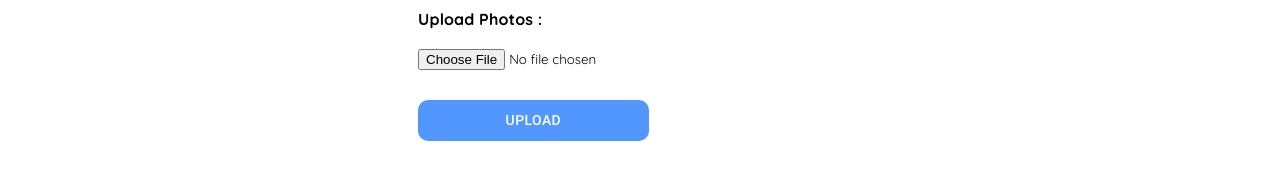
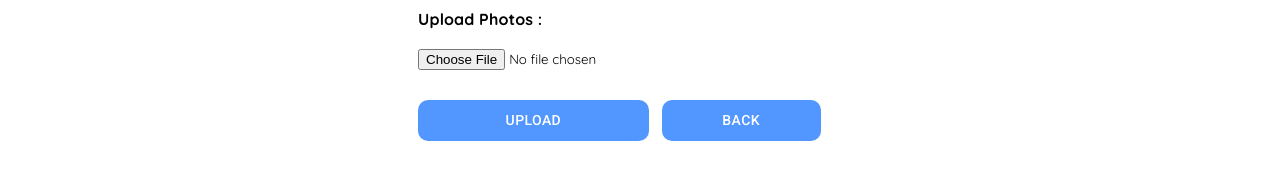
Before and after one commit to matthewchoo/Left-n-Go, a React (Create React App) app in the folder left-n-go/: page /addProduct in a window 1280 px wide. Shown: the part 521-700 px from the top of the page. Built offline with nearby package versions, Linux system fonts and the light colour scheme; no server answers; the database is empty.

Commit message:
Added Routing Link and Back Button
Vendor Add/Update/Delete Product has a button to go back to main page, the buttons on the main page works now

```diff
--- a/left-n-go/src/components/BasketVendor.js
+++ b/left-n-go/src/components/BasketVendor.js
@@ -14,8 +14,14 @@ export default function BasketVendor(props) {
         </div>
 
         <div className="col-2 text-left">
+            <button onClick={() => console.log("Edit Product")} className="edit">
+            <Link to="/updateProduct">x</Link>
+            </button> <strong>Edit Product</strong>
+        </div>
+
+        <div className="col-2 text-left">
             <button onClick={() => console.log("Remove Product")} className="remove">
-            -
+            <Link to="/deleteProduct">-</Link>
             </button> <strong>Remove Product</strong>
         </div>
 
--- a/left-n-go/src/components/ProductVendor.js
+++ b/left-n-go/src/components/ProductVendor.js
@@ -9,16 +9,14 @@ export default function ProductVendor(props) {
 
     return (
         <div>
-            {/* Using database's data */}
-            <img width="100px" height="100px" className="small" src={ product.imageURL } alt={product.name}></img>
+            <img className="small" src={ product.imageURL } alt={product.name}></img>
 
-            {/* Using data from ../data */}
-            {/* <img className="small" src={ product.image } alt={product.name}></img> */}
-            <h3>{ product.name }</h3>
-            <div>${ product.price }</div>
+            <h3>{ product.name } / {product.id}</h3>
+            <div><strong>${ product.price }</strong></div>
+            <div><strong>Description : {product.description}</strong> </div>
 
             <div>
-                <button onClick={ () => console.log("Edit Function")}>Edit</button>
+            <strong>Quantity Left: {product.quantity}</strong>
             </div>
         </div>
     )
--- a/left-n-go/src/index.css
+++ b/left-n-go/src/index.css
@@ -179,6 +179,11 @@ button.add {
   width: 1.5rem;
 }
 
+button.edit {
+  background-color: #b2b748;
+  width: 1.5rem;
+}
+
 button.remove {
   background-color: #f04040;
   width: 1.5rem;
--- a/left-n-go/src/pages/AddProduct.js
+++ b/left-n-go/src/pages/AddProduct.js
@@ -2,6 +2,7 @@ import { InputLabel, Button, TextField, NativeSelect, Grid } from "@mui/material
 import { AttachMoney } from "@mui/icons-material";
 import { useState } from "react";
 
+import { Link } from 'react-router-dom';
 
 import { doc, setDoc } from "firebase/firestore";
 import { deleteObject, getDownloadURL, ref, uploadBytesResumable  } from "firebase/storage";
@@ -57,7 +58,7 @@ const AddProduct = () => {
 
                 setTimeout(() => {
                     setFields(false);
-                }, 2000); //Originally 2000
+                }, 0); //Originally 2000
             })
         });
      };
@@ -189,7 +190,7 @@ const AddProduct = () => {
                         Qty
                     </InputLabel>
                     <NativeSelect
-                        // defaultValue={" "}
+                        defaultValue={" "}
                         inputProps={{
                         name: 'age',
                         id: 'uncontrolled-native',
@@ -294,7 +295,28 @@ const AddProduct = () => {
             type="submit"
 
             onClick={ saveDetails }
-            >Upload</Button></div>
+            >Upload</Button>
+
+            <Link to="/homeVendor">
+            <Button sx={{width:'20ch'}}
+            style={
+                {
+                    // background: "#f1356d",
+                    marginLeft: '0.8rem',
+                    background: "#5297FF",
+                    color: "#fff",
+                    border: "0",
+                    padding: "8px",
+                    borderRadius: "10px",
+                    cursor: "pointer",
+                    marginTop: "30px"
+                }
+            }
+            type="submit"
+            >Back</Button>
+            </Link>
+
+            </div>
 
         </form>
 
--- a/left-n-go/src/pages/DeleteProduct.js
+++ b/left-n-go/src/pages/DeleteProduct.js
@@ -2,6 +2,7 @@ import {  Button, TextField } from "@mui/material";
 import { useState } from "react";
 import Display from "../components/Display";
 
+import { Link } from 'react-router-dom';
 import { doc, deleteDoc } from "firebase/firestore";
 import {  firestore } from "../config/firebaseConfig";
 
@@ -128,7 +129,28 @@ const DeleteProduct = (props) => {
             type="submit"
 
             onClick={ delDetails }
-            >Delete</Button></div>
+            >Delete</Button>
+
+
+            <Link to="/homeVendor">
+            <Button sx={{width:'20ch'}}
+            style={
+                {
+                    // background: "#f1356d",
+                    marginLeft: '0.8rem',
+                    background: "#5297FF",
+                    color: "#fff",
+                    border: "0",
+                    padding: "8px",
+                    borderRadius: "10px",
+                    cursor: "pointer",
+                    marginTop: "30px"
+                }
+            }
+            type="submit"
+            >Back</Button>
+            </Link>
+            </div>
 
         </form>
 
--- a/left-n-go/src/pages/UpdateProduct.js
+++ b/left-n-go/src/pages/UpdateProduct.js
@@ -3,7 +3,7 @@ import { AttachMoney } from "@mui/icons-material";
 import { useState } from "react";
 import Display from "../components/Display";
 
-
+import { Link } from 'react-router-dom';
 import { doc, runTransaction } from "firebase/firestore";
 import { deleteObject, getDownloadURL, ref, uploadBytesResumable  } from "firebase/storage";
 import { storage, firestore } from "../config/firebaseConfig";
@@ -357,7 +357,29 @@ const UpdateProduct = (props) => {
             type="submit"
 
             onClick={ saveDetails }
-            >Upload</Button></div>
+            >Upload</Button>
+
+            <Link to="/homeVendor">
+            <Button sx={{width:'20ch'}}
+            style={
+                {
+                    // background: "#f1356d",
+                    marginLeft: '0.8rem',
+                    background: "#5297FF",
+                    color: "#fff",
+                    border: "0",
+                    padding: "8px",
+                    borderRadius: "10px",
+                    cursor: "pointer",
+                    marginTop: "30px"
+                }
+            }
+            type="submit"
+            >Back</Button>
+            </Link>
+            </div>
+
+
 
         </form>
 
```
